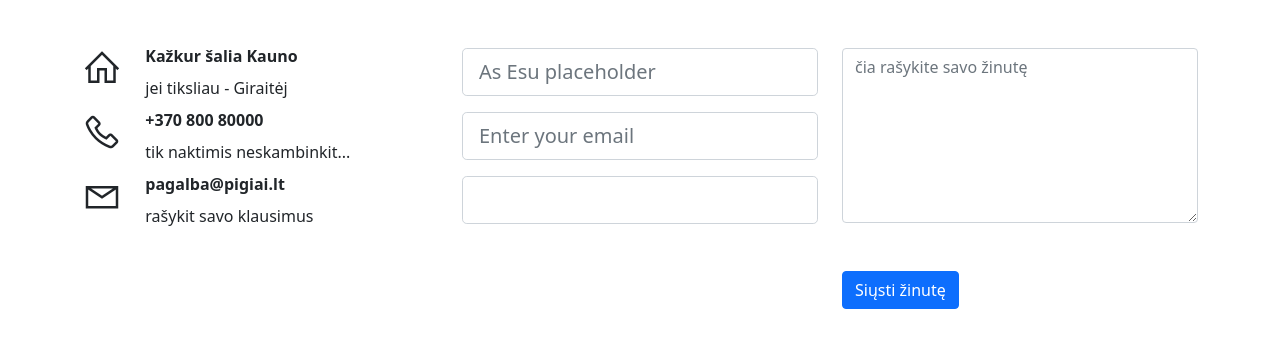
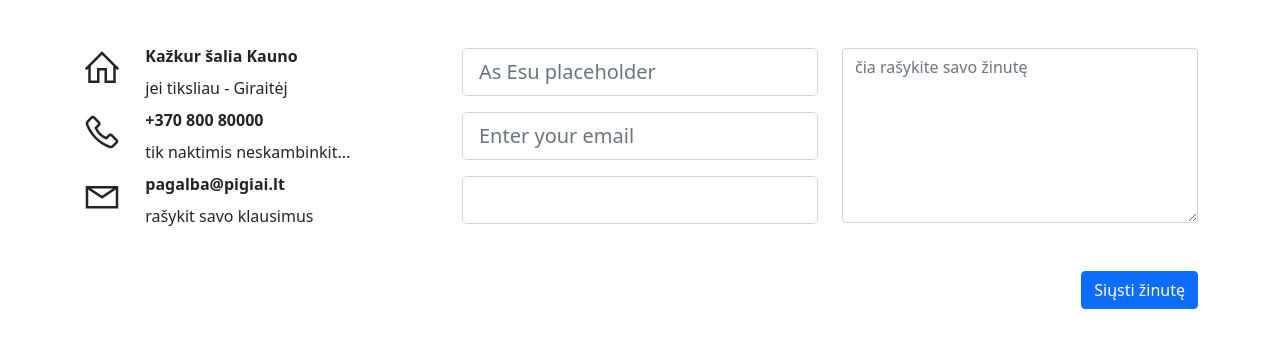
Before and after one commit to eimkasp/gintauto-bootstrap, a plain HTML site: page index.html in a window 1280 px wide. Drawn offline with nearby package versions, Linux system fonts and the light colour scheme.

Commit message:
mygtuko lygiavimas

```diff
--- a/index.html
+++ b/index.html
@@ -82,9 +82,12 @@
                   style="height: 175px"
                 ></textarea>
               </div>
-              <button type="submit" class="btn btn-primary mt-5 align-self-end">
-                Siųsti žinutę
-              </button>
+              <div class="text-end">
+                <button type="submit" class="btn btn-primary mt-5">
+                  Siųsti žinutę
+                </button>
+              </div>
+
             </div>
           </form>
         </div>
```
